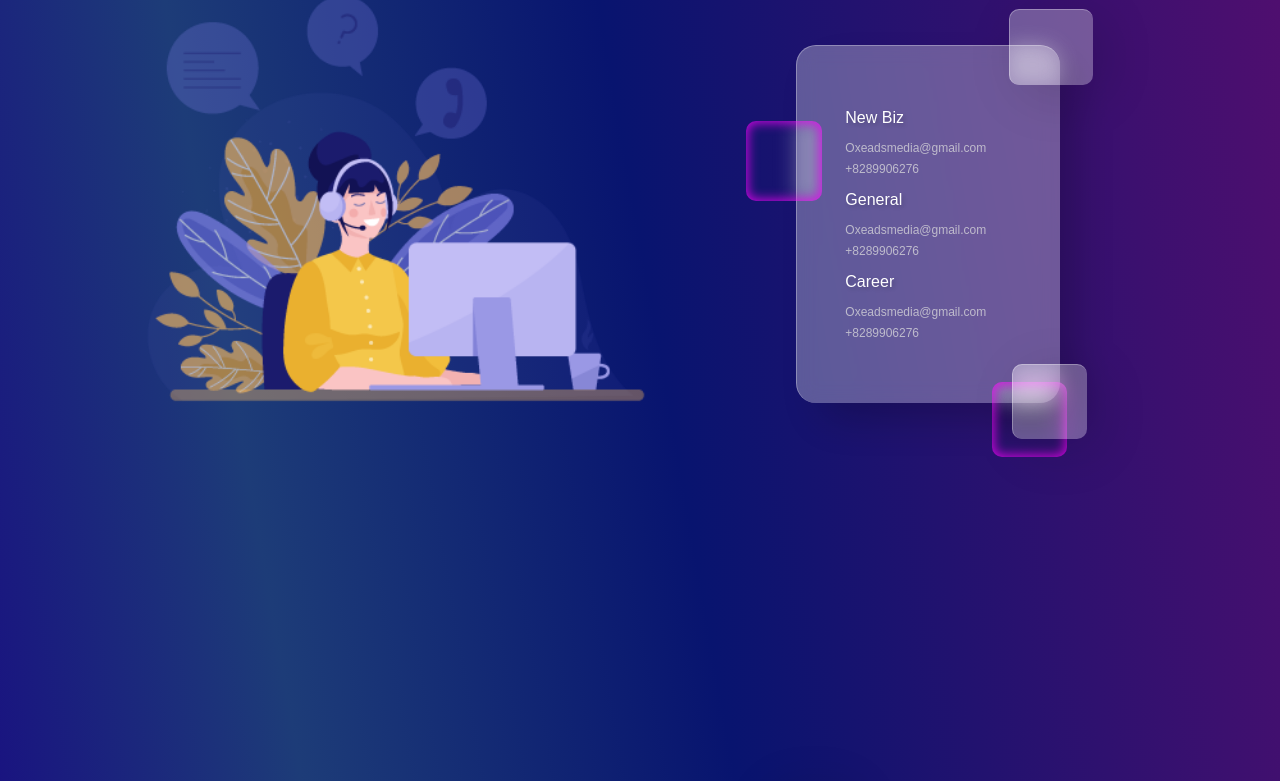
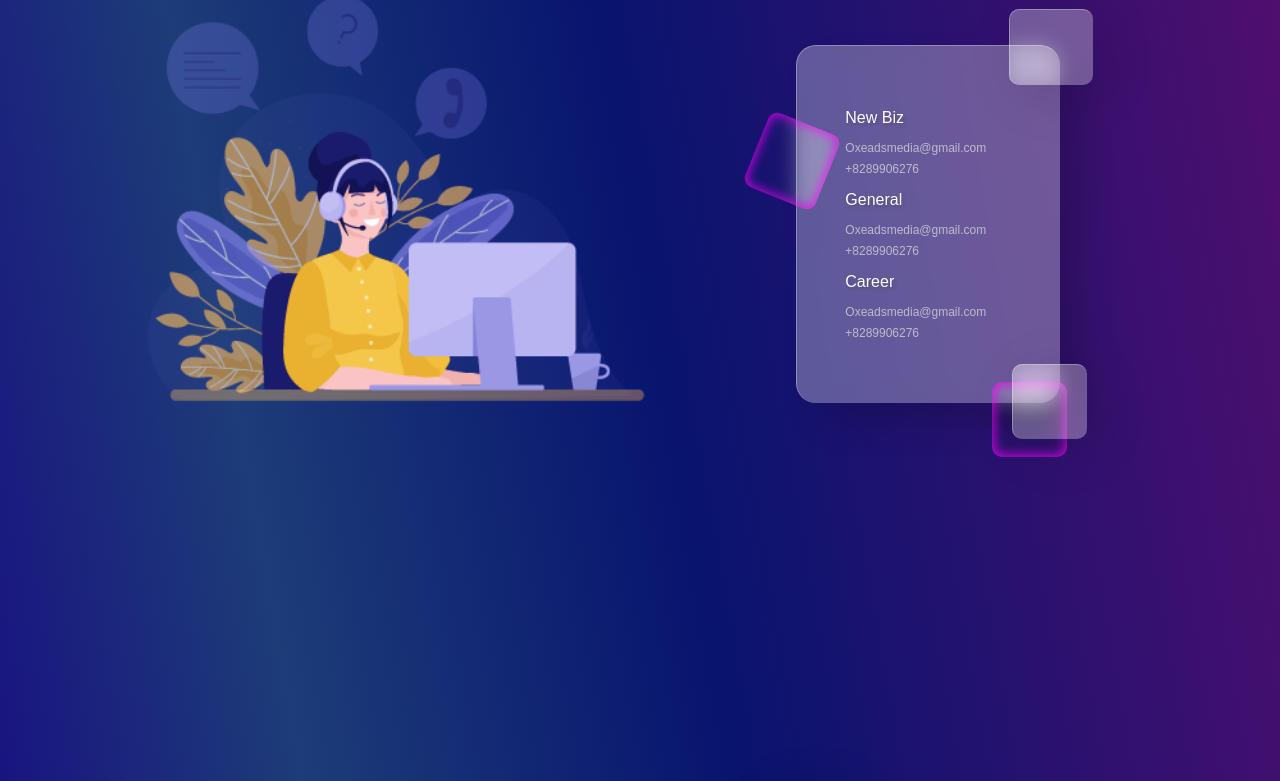
Before and after one commit to georgejeswin/OXE-ADS, a React (Create React App) app: page / in a window 1280 px wide. Shown: the part 5073-5854 px from the top of the page. Built offline with nearby package versions, Linux system fonts and the light colour scheme.

Commit message:
drop-1 style change

```diff
--- a/src/Components/Contact.css
+++ b/src/Components/Contact.css
@@ -100,13 +100,18 @@
     height: 80px;
     width: 76px;
     top: 75px;
-  left: -51px;
+    left: -43px;
     z-index: -1;
     background: transparent;
     box-shadow: inset 0 0 11px 2px #ff00ffbf;
+    -webkit-backdrop-filter: blur(0.2);
     backdrop-filter: blur(0.2);
     border: none;
+    transform: rotate(
+22deg
+);
 }
+
 
   .drop-2 {
     height: 75px;
@@ -172,6 +177,7 @@
   width: 58px;
   bottom: -26px;
   left: 31px;
+  z-index: -1;
 }
 
 /* contact form */
```
Lines whose indentation alone changed are shown as unchanged.
